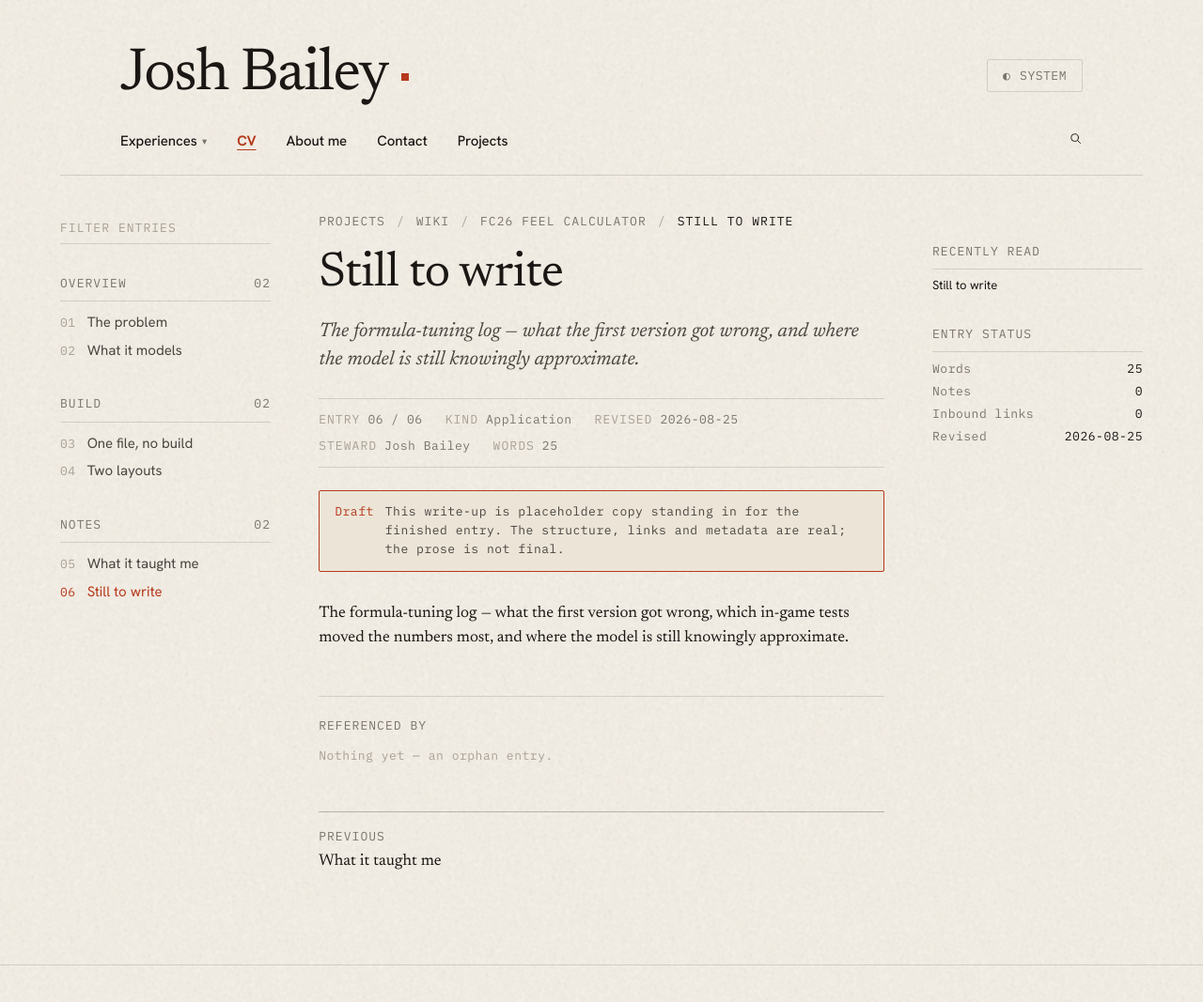
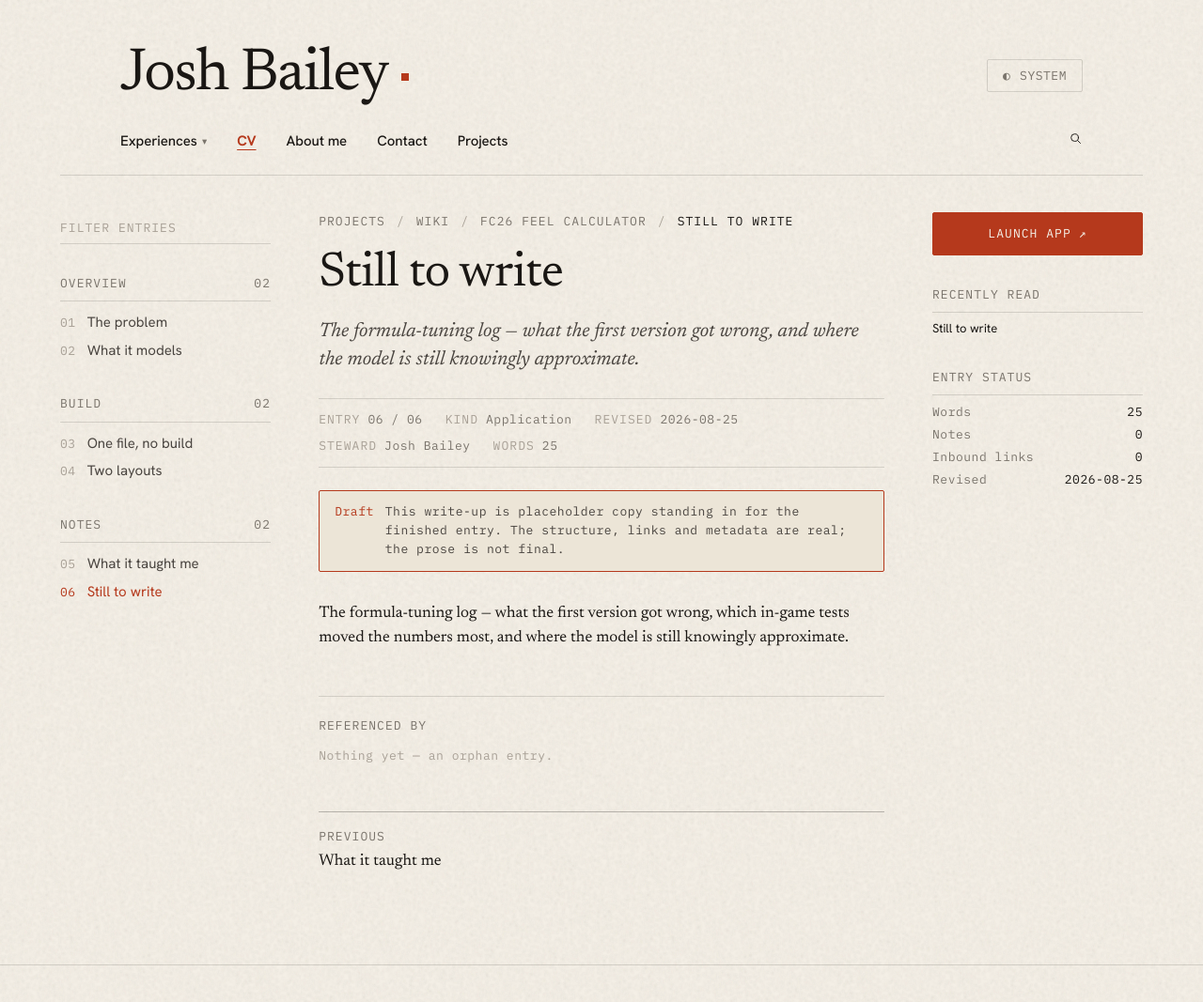
Before and after one commit to JAYJAYBEE303/jayjaybee-site, a Jekyll site: the page built from projects/wiki/fc26-calculator/still-to-write/index.html, in a window 1280 px wide and 1400 px high. Shown: the top 1067 px of the window at 94% size. Built offline with Jekyll 4.4.1, drawn with Linux system fonts in a browser that asks for light colours.

Commit message:
feat(wiki): move Launch app into the rail
The button was rendered inside the article on an app's first section
only, so a reader arriving at Calculations from a search result had no
way to open the app without walking back to the front door.

It now sits at the head of the right rail, where it is present on every
section of a write-up. The infobox stays on the first section — it is
reference material rather than a destination, and repeating eight rows
on twelve pages would bury the prose.

Co-Authored-By: Claude Opus 5 <noreply@anthropic.com>

```diff
--- a/_layouts/wiki-entry.html
+++ b/_layouts/wiki-entry.html
@@ -170,25 +170,16 @@ page_wide: true
       {%- endif %}
 
       {%- comment -%}
-        The infobox and the launch button belong to the APP, not to a
-        section, so they render on the app's first section only. Repeating
-        an eight-row infobox on twelve pages would bury the prose.
+        The infobox belongs to the APP, not to a section, so it renders on
+        the app's first section only — repeating an eight-row infobox on
+        twelve pages would bury the prose.
 
-        This is also the single, deliberate coupling between a wiki entry
-        and its app; nothing else on this page knows /projects/apps/
-        exists.
+        The launch button is app-level too, but it is a destination rather
+        than reference material, so it lives in the right rail instead and
+        is present on every section. See the rail below.
       {%- endcomment -%}
-      {%- if wk_idx == 0 %}
-        {%- if wk_app.app_url %}
-        <p>
-          <a class="wk-launch mono-label" href="{{ wk_app.app_url }}">
-            Launch app <span aria-hidden="true">&#8599;</span>
-          </a>
-        </p>
-        {%- endif %}
-        {%- if wk_app.info %}
-          {% include wiki-infobox.html app=wk_app %}
-        {%- endif %}
+      {%- if wk_idx == 0 and wk_app.info %}
+        {% include wiki-infobox.html app=wk_app %}
       {%- endif %}
 
       {%- capture wk_raw %}{{ content }}{% endcapture -%}
@@ -224,6 +215,23 @@ page_wide: true
          =================================================================== -->
     <aside class="wk-rail wk-rail--right" aria-label="About this section">
 
+      {%- comment -%}
+        The one deliberate coupling between a wiki entry and its app.
+        Nothing else on this page knows /projects/apps/ exists.
+
+        It sits at the head of the rail rather than in the article so it
+        is reachable from every section of the write-up, not only the
+        first — a reader who lands on Calculations from a search result
+        should not have to walk back to the front door to open the app.
+      {%- endcomment -%}
+      {%- if wk_app.app_url %}
+      <div class="wk-rail__block wk-rail__block--launch">
+        <a class="wk-launch wk-launch--rail mono-label" href="{{ wk_app.app_url }}">
+          Launch app <span aria-hidden="true">&#8599;</span>
+        </a>
+      </div>
+      {%- endif %}
+
       <div class="wk-rail__block wk-rail__block--toc" id="wk-toc-block">
         <p class="wk-rail__h"><span class="mono-label">On this page</span></p>
         <nav class="wk-toc" id="wk-toc"></nav>
--- a/assets/css/global.css
+++ b/assets/css/global.css
@@ -18,7 +18,7 @@
 @import url('variables.css?v=41');
 @import url('layout.css?v=43');
 @import url('components.css?v=47');
-@import url('wiki.css?v=5');
+@import url('wiki.css?v=6');
 
 /* =========================================================================
    RESET + BASE
--- a/assets/css/wiki.css
+++ b/assets/css/wiki.css
@@ -384,6 +384,17 @@ a.wk-launch:focus-visible {
   a.wk-launch:active { transform: none; }
 }
 
+/* In the rail it is the first thing in the column, so it drops the
+   top margin the in-article version needs and spans the rail's full
+   width — a button narrower than the rail would read as a stray chip
+   rather than as the column's heading action. */
+a.wk-launch--rail {
+  display: flex;
+  justify-content: center;
+  width: 100%;
+  margin-top: 0;
+}
+
 /* =========================================================================
    BODY PROSE
    Serif at --fs-body over --wk-measure. Distinct from .prose, which is
```
